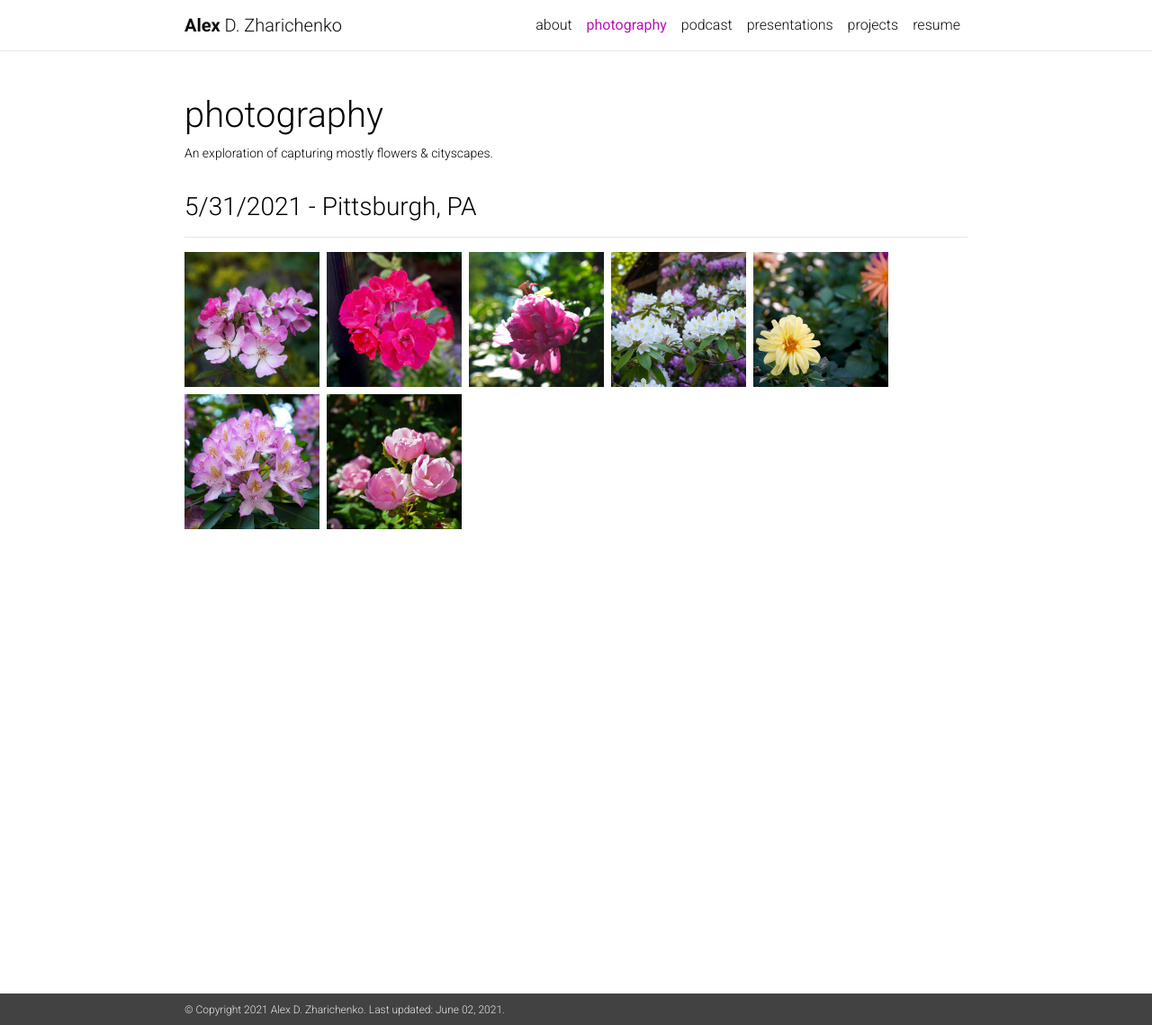
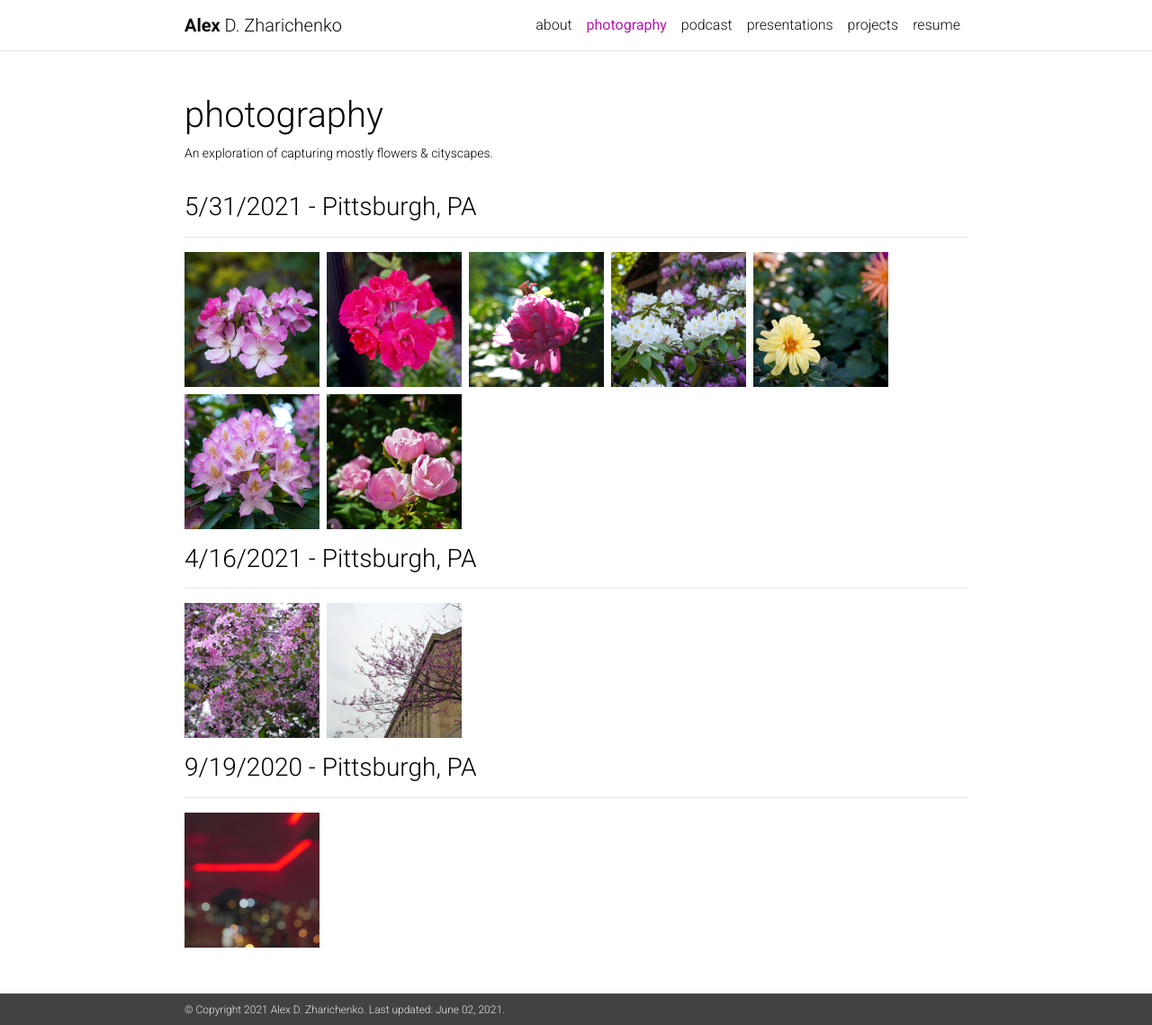
Before and after one commit to azharichenko/alexzharichenko.me, a Jekyll site: the page built from _pages/photography.html, in a window 1280 px wide and 1139 px high. Shown: the whole window at 90% size. Built offline with Jekyll 4.4.1, drawn with Linux system fonts in a browser that asks for light colours; nearby versions of some CDN libraries; a style sheet for code colours, icons or effects is not loaded.

Commit message:
Adding new collections

```diff
--- a/_data/images.yml
+++ b/_data/images.yml
@@ -8,3 +8,12 @@
     - 5.JPG
     - 6.JPG
     - 7.JPG
+- name: 4/16/2021
+  location: Pittsburgh, PA
+  images:
+    - 9.JPG
+    - 10.JPG
+- name: 9/19/2020
+  location: Pittsburgh, PA
+  images:
+    - 8.JPG
```
Also changed, not shown: assets/img/photography/10.JPG (added), assets/img/photography/8.JPG (added), assets/img/photography/9.JPG (added), assets/img/photography/thumbnails/10.JPG (added), assets/img/photography/thumbnails/8.JPG (added), assets/img/photography/thumbnails/9.JPG (added).
